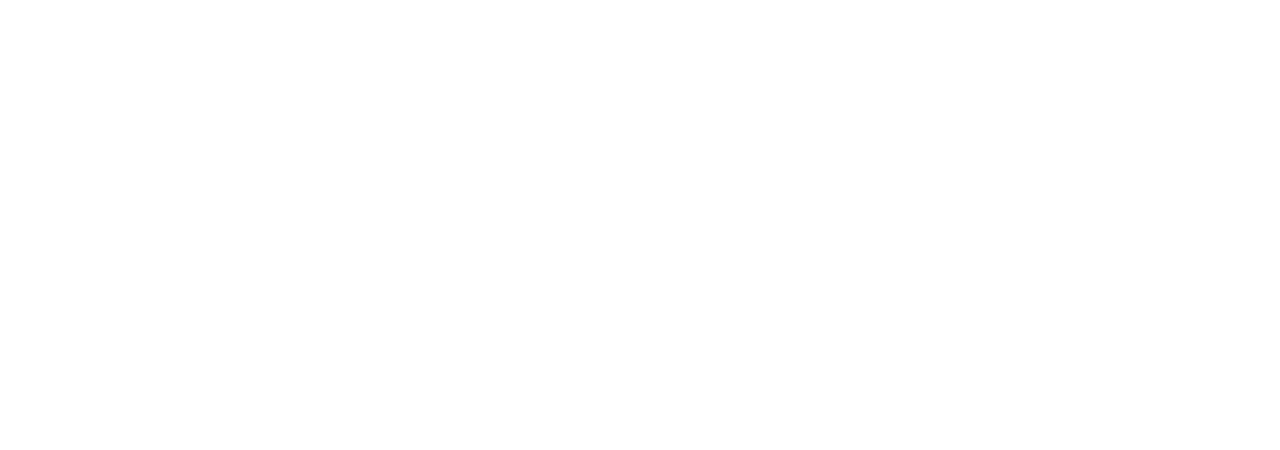
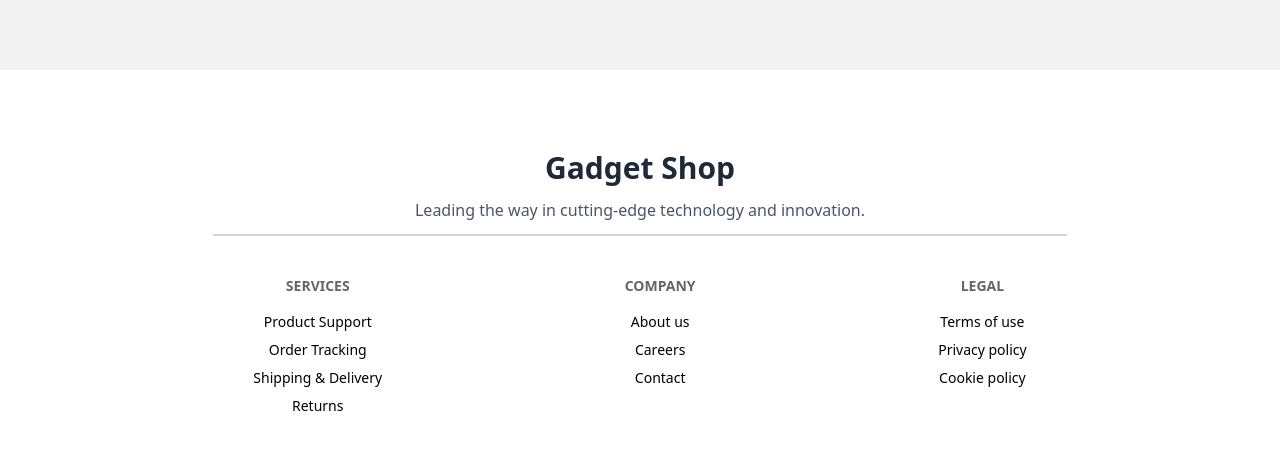
Before and after one commit to mehefujali/gadget-shop, a React (Vite) app: page /home/products/all-products in a window 1280 px wide. Shown: the part 2904-3354 px from the top of the page. Before the commit the page ends 2878 px from the top, so only its background shows below. Built offline with nearby package versions, Linux system fonts and the light colour scheme.

Commit message:
footer created

```diff
--- /dev/null
+++ b/src/components/Footer/Footer.jsx
@@ -0,0 +1,38 @@
+
+
+
+
+const Footer = () => {
+      return (
+            <div className=" mt-24 bg-white pt-20 ">
+                  <div className=" container mx-auto text-center" >
+                        <h1 className=" text-3xl font-bold ">Gadget Shop</h1>
+                        <p className=" my-3 text-gray-600">Leading the way in cutting-edge technology and innovation.</p>
+                        <footer className="footer text-black p-10 border-t-2 border-gray-300  w-2/3 mx-auto justify-between">
+                              <nav className="text-center flex flex-col justify-center items-center">
+                                    <h6 className="footer-title">Services</h6>
+                                    <a className="link link-hover">Product Support</a>
+                                    <a className="link link-hover">Order Tracking</a>
+                                    <a className="link link-hover">Shipping & Delivery</a>
+                                    <a className="link link-hover">Returns</a>
+                              </nav>
+                              <nav className="text-center flex flex-col justify-center items-center">
+                                    <h6 className="footer-title">Company</h6>
+                                    <a className="link link-hover">About us</a>
+                                    <a className="link link-hover">Careers</a>
+                                    <a className="link link-hover">Contact</a>
+
+                              </nav>
+                              <nav className="text-center flex flex-col justify-center items-center">
+                                    <h6 className="footer-title">Legal</h6>
+                                    <a className="link link-hover">Terms of use</a>
+                                    <a className="link link-hover">Privacy policy</a>
+                                    <a className="link link-hover">Cookie policy</a>
+                              </nav>
+                        </footer>
+                  </div>
+            </div>
+      );
+};
+
+export default Footer;
--- a/src/components/Root/Root.jsx
+++ b/src/components/Root/Root.jsx
@@ -1,5 +1,6 @@
 import { Outlet } from "react-router-dom";
 import Nav from "../Nav/Nav";
+import Footer from "../Footer/Footer";
 
 const Root = () => {
       return (
@@ -11,7 +12,7 @@
                         <Outlet></Outlet>
                   </main>
                   <footer>
-
+                        <Footer></Footer>
                   </footer>
             </div>
       );
```
